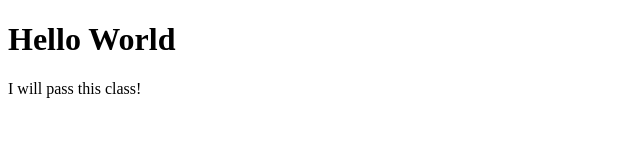
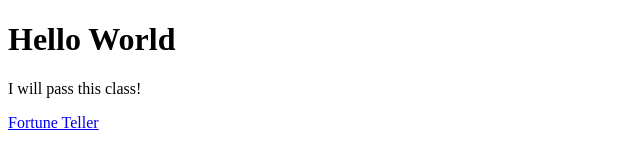
Before and after one commit to jared0425/jared0425.github.io, a plain HTML site: page index.html in a window 1280 px wide. Shown: the whole page, without its empty margins (0-640 px from the left). Drawn offline with Linux system fonts and the light colour scheme.

Commit message:
Update index.html

```diff
--- a/index.html
+++ b/index.html
@@ -6,5 +6,6 @@
   <body>
     <h1>Hello World</h1>
     <p>I will pass this class!</p>
+    <a href="FortuneTeller.html">Fortune Teller</a>
   </body>
 </html>
```
